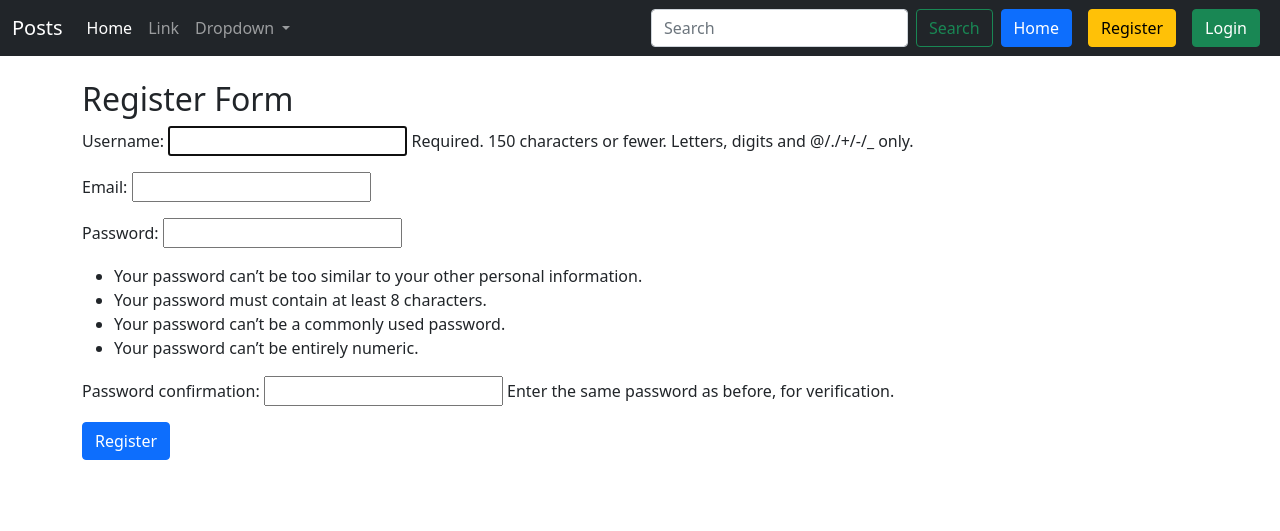
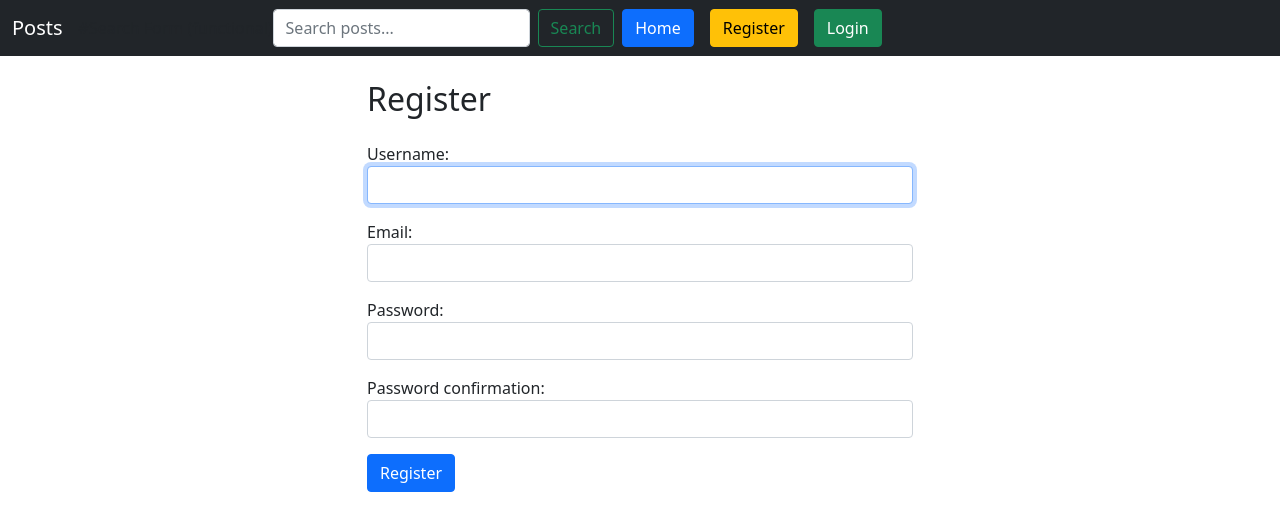
Before and after one commit to isamiul797-sketch/minipost, a Django app: page /posts/resgister/ in a window 1280 px wide. Shown: the top 531 px of the page. Run offline with Django 5.2, Linux system fonts and the light colour scheme; some libraries are stand-ins or nearby versions.

Commit message:
done finall work and fixed all bugs

```diff
--- a/minipost/settings.py
+++ b/minipost/settings.py
@@ -26,6 +26,7 @@ INSTALLED_APPS = [
     'django.contrib.sessions',
     'django.contrib.messages',
     'django.contrib.staticfiles',
+    'widget_tweaks',
     'posts',
 ]
 
--- a/posts/templates/posts/layout.html
+++ b/posts/templates/posts/layout.html
@@ -22,34 +22,23 @@
     </button>
 
     <div class="collapse navbar-collapse" id="navbarSupportedContent">
-      <ul class="navbar-nav me-auto mb-2 mb-lg-0">
-        <li class="nav-item">
-          <a class="nav-link active" aria-current="page" href="#">Home</a>
-        </li>
-        <li class="nav-item">
-          <a class="nav-link" href="#">Link</a>
-        </li>
-        <li class="nav-item dropdown">
-          <a class="nav-link dropdown-toggle" href="#" id="navbarDropdown" role="button"
-             data-bs-toggle="dropdown" aria-expanded="false">
-            Dropdown
-          </a>
-          <ul class="dropdown-menu" aria-labelledby="navbarDropdown">
-            <li><a class="dropdown-item" href="#">Action</a></li>
-            <li><a class="dropdown-item" href="#">Another action</a></li>
-            <li><hr class="dropdown-divider"></li>
-            <li><a class="dropdown-item" href="#">Something else here</a></li>
-          </ul>
-        </li>
-      </ul>
 
-      <form class="d-flex">
-        <input class="form-control me-2" type="search" placeholder="Search" aria-label="Search">
+      #Search Form (functional)
+      <form class="d-flex" method="get" action="{% url 'post_search' %}">
+        <input
+          class="form-control me-2"
+          type="search"
+          name="q"
+          placeholder="Search posts..."
+          value="{{ request.GET.q|default:'' }}"
+          aria-label="Search">
         <button class="btn btn-outline-success" type="submit">Search</button>
       </form>
+
       <a class="btn btn-primary mx-2" href="{% url 'post_list' %}">Home</a>
+
       {% if user.is_authenticated %}
-      <form method="post" action="{% url 'logout' %}">
+      <form method="post" action="{% url 'logout' %}" class="d-inline">
         {% csrf_token %}
         <button class="btn btn-danger" type="submit">Logout</button>
       </form>
@@ -61,6 +50,7 @@
   </div>
 </nav>
 
+
 <div class="container mt-4">
     {% block content %}{% endblock content %}
 </div>
--- a/posts/templates/posts/post_list.html
+++ b/posts/templates/posts/post_list.html
@@ -4,7 +4,7 @@
 
 {% block content %}
 <div class="container my-5">
-    <h1 class="text-center text-white mb-4">MiniPost</h1>
+    <h1 class="text-center text-black mb-4">MiniPost</h1>
 
     <div class="text-end mb-3">
         <a class="btn btn-primary" href="{% url 'post_create' %}">Create a Post</a>
--- a/posts/templates/registration/register.html
+++ b/posts/templates/registration/register.html
@@ -1,10 +1,41 @@
 {% extends "posts/layout.html" %}
+{% load widget_tweaks %}
 
+{% block title %}Register{% endblock title %}
 {% block content %}
-<h2>Register Form</h2>
-<form method="post">
-    {% csrf_token %}
-    {{form.as_p}}
-    <button class="btn btn-primary">Register</button>
-</form>
+<div class="row justify-content-center">
+    <div class="col-md-6">
+        <h2 class="mb-4">Register</h2>
+        <form method="post">
+            {% csrf_token %}
+            {{ form.non_field_errors }}
+
+            <div class="mb-3">
+                {{ form.username.label_tag }}
+                {{ form.username|add_class:"form-control" }}
+                {{ form.username.errors }}
+            </div>
+
+            <div class="mb-3">
+                {{ form.email.label_tag }}
+                {{ form.email|add_class:"form-control" }}
+                {{ form.email.errors }}
+            </div>
+
+            <div class="mb-3">
+                {{ form.password1.label_tag }}
+                {{ form.password1|add_class:"form-control" }}
+                {{ form.password1.errors }}
+            </div>
+
+            <div class="mb-3">
+                {{ form.password2.label_tag }}
+                {{ form.password2|add_class:"form-control" }}
+                {{ form.password2.errors }}
+            </div>
+
+            <button type="submit" class="btn btn-primary">Register</button>
+        </form>
+    </div>
+</div>
 {% endblock content %}
--- a/posts/urls.py
+++ b/posts/urls.py
@@ -9,4 +9,6 @@ urlpatterns = [
     path('delete/<int:post_id>',views.post_delete, name='post_delete'),
     path('delete/<int:post_id>',views.post_delete, name='post_delete'),
     path('resgister/',views.register, name='register'),
+
+    path('search/', views.post_search, name='post_search'),
     ]
--- a/posts/views.py
+++ b/posts/views.py
@@ -4,6 +4,7 @@ from posts.forms import PostsForm,UserRegistrationForm
 from django.shortcuts import get_object_or_404,redirect
 from django.contrib.auth.decorators import login_required
 from django.contrib.auth import login
+from django.db.models import Q
 
 # Create your views here.
 def index(request):
@@ -56,9 +57,22 @@ def register(request):
             user = form.save(commit=False)
             user.set_password(form.cleaned_data['password1'])
             user.save()
-            login(request,user)
+            login(request, user)  # auto login after register
             return redirect('post_list')
     else:
         form = UserRegistrationForm()
+    return render(request, 'registration/register.html', {'form': form})
 
-    return render(request,'registration/register.html',{'form':form})
+def post_search(request):
+    query = request.GET.get('q', '').strip()
+    results = Posts.objects.none()
+    if query:
+        results = Posts.objects.filter(
+            Q(post__icontains=query)
+        ).order_by('-created_at')
+
+    context = {
+        'post': results,
+        'query': query,
+    }
+    return render(request, 'posts/post_list.html', context)
--- a/requirements.txt
+++ b/requirements.txt
@@ -1,5 +1,6 @@
 asgiref==3.10.0
 Django==5.2.7
+django-widget-tweaks==1.5.0
 pillow==12.0.0
 sqlparse==0.5.3
 tzdata==2025.2
```
Also changed, not shown: posts/templates/registration/login.html (+21 -6 lines).
